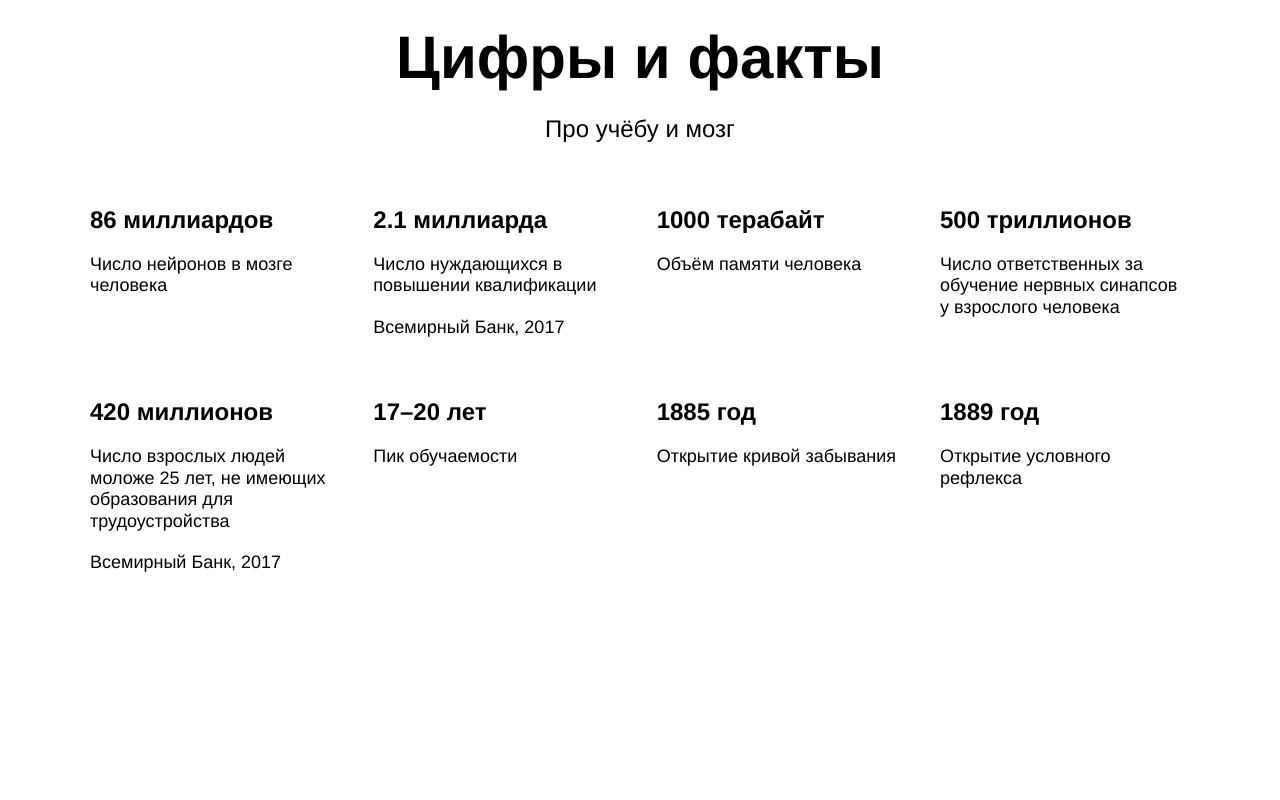
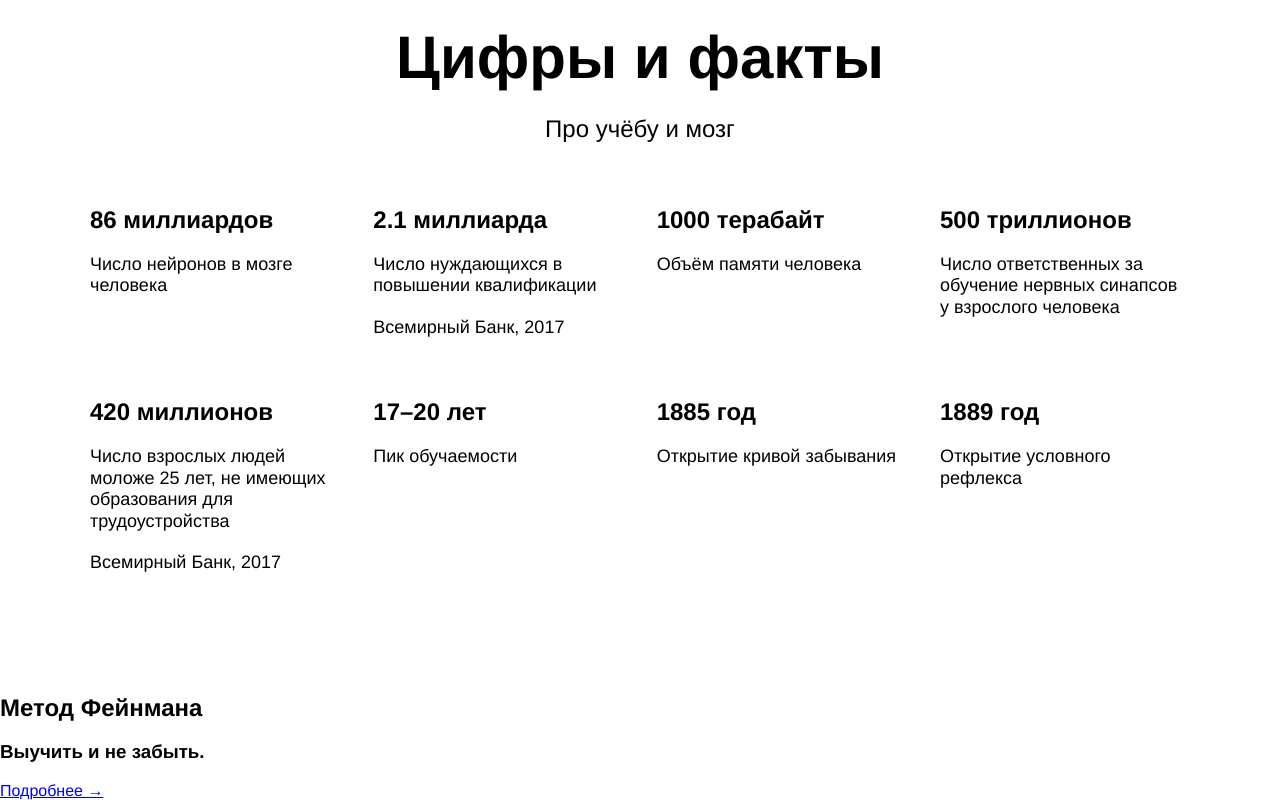
Before and after one commit to HappyMarvin/how-to-learn, a plain HTML site: page index.html in a window 1280 px wide. Shown: the part 1333-2133 px from the top of the page. Before the commit the page ends 2007 px from the top, so only its background shows below. Drawn offline with Linux system fonts and the light colour scheme.

Commit message:
made Html feynman

```diff
--- a/index.html
+++ b/index.html
@@ -17,9 +17,10 @@
         <a href="#" class="header__link">Узнать →</a>
       </h2>
       <img class="header__main-illustration" src="./images/header-image.png"
-           alt="Картина Опять двойка Ф. Решетников"></img>
+           alt="Картина Опять двойка Ф. Решетников">
       <div class="header__square-pic"></div>
     </header>
+
     <main class="content">
       <section class="description">
         <div class="two-columns">
@@ -92,7 +93,10 @@
         </div>
       </section>
 
-      <section class="feinman">
+      <section class="feynman">
+        <h2 class="feynman__title">Метод Фейнмана</h2>
+        <h3 class="feynman__subtitle">Выучить и не забыть.</h3>
+        <a href="#" class="feynman__link">Подробнее →</a>
       </section>
 
       <section class="kaufman">
```
